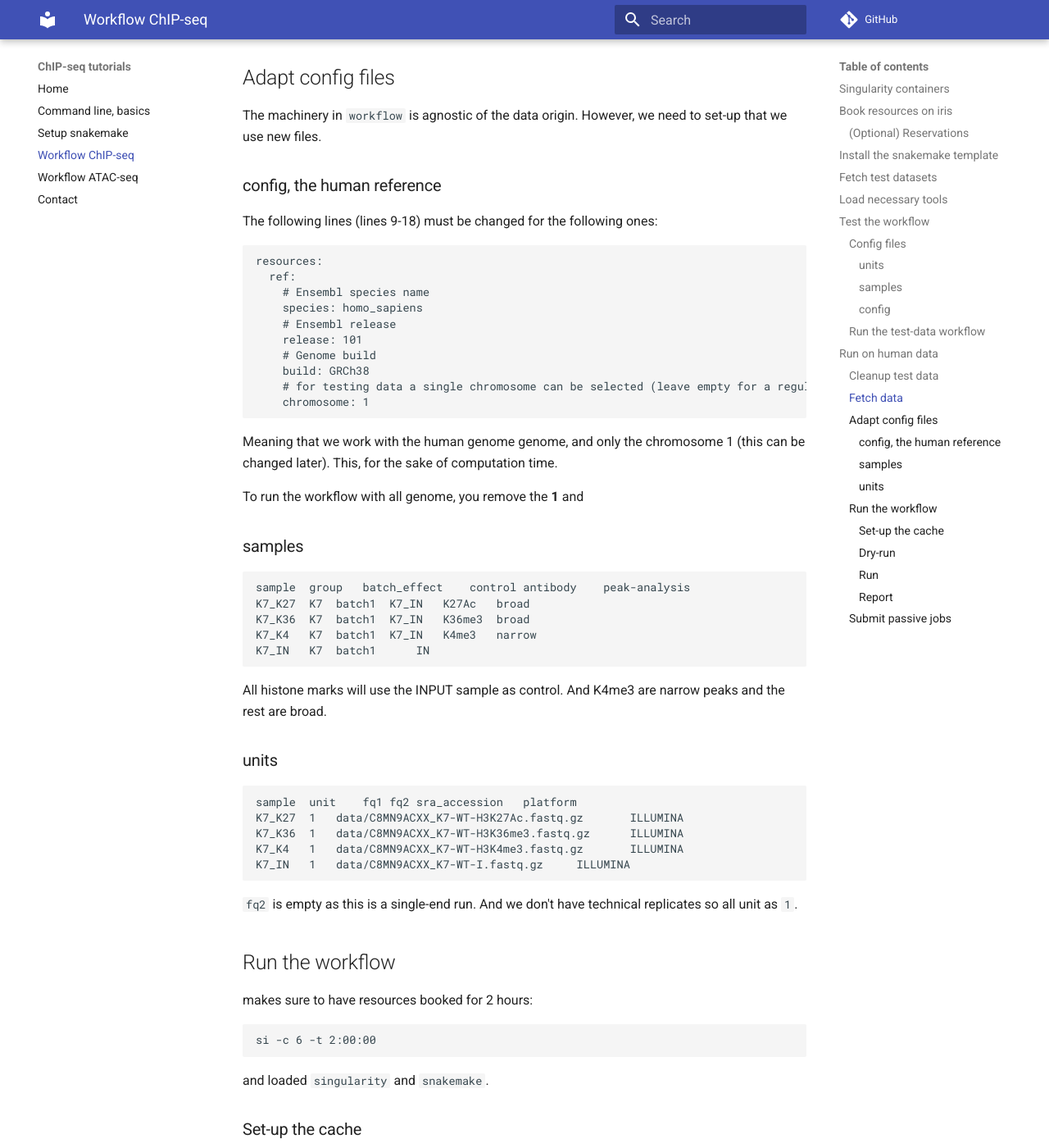
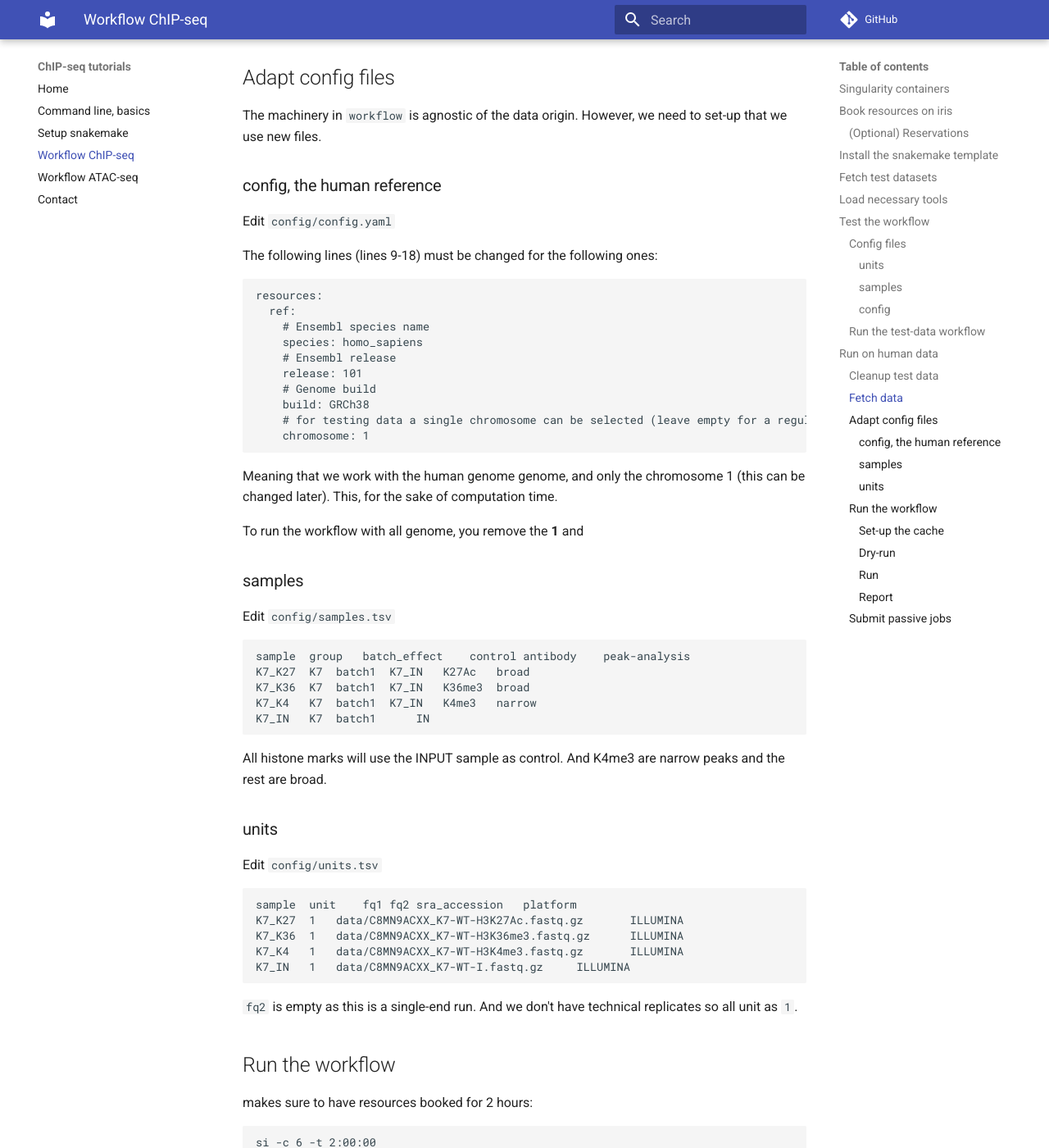
Before and after one commit to ginolhac/chip-seq, an MkDocs documentation site: the page built from docs/chip-seq.md, in a window 1280 px wide and 1400 px high, scrolled down 6708 px. Shown: the whole window at 82% size. Built offline with MkDocs 1.6.1 and Material for MkDocs 9.7.7, drawn with Linux system fonts in a browser that asks for light colours; comment, search, counter and statistics services are not loaded.

Commit message:
paths stated

````diff
--- a/docs/chip-seq.md
+++ b/docs/chip-seq.md
@@ -295,6 +295,8 @@ The machinery in `workflow` is agnostic of the data origin. However, we need to
 
 ### config, the human reference
 
+Edit `config/config.yaml`
+
 The following lines (lines 9-18) must be changed for the following ones:
 
 ```yaml
@@ -317,6 +319,8 @@ To run the workflow with all genome, you remove the **1** and
 
 ### samples
 
+Edit `config/samples.tsv`
+
 ```
 sample	group	batch_effect	control	antibody	peak-analysis
 K7_K27	K7	batch1	K7_IN	K27Ac	broad
@@ -328,6 +332,8 @@ K7_IN 	K7	batch1		IN
 All histone marks will use the INPUT sample as control. And K4me3 are narrow peaks and the rest are broad.
 
 ### units
+
+Edit `config/units.tsv`
 
 ```
 sample	unit	fq1	fq2	sra_accession	platform
````
